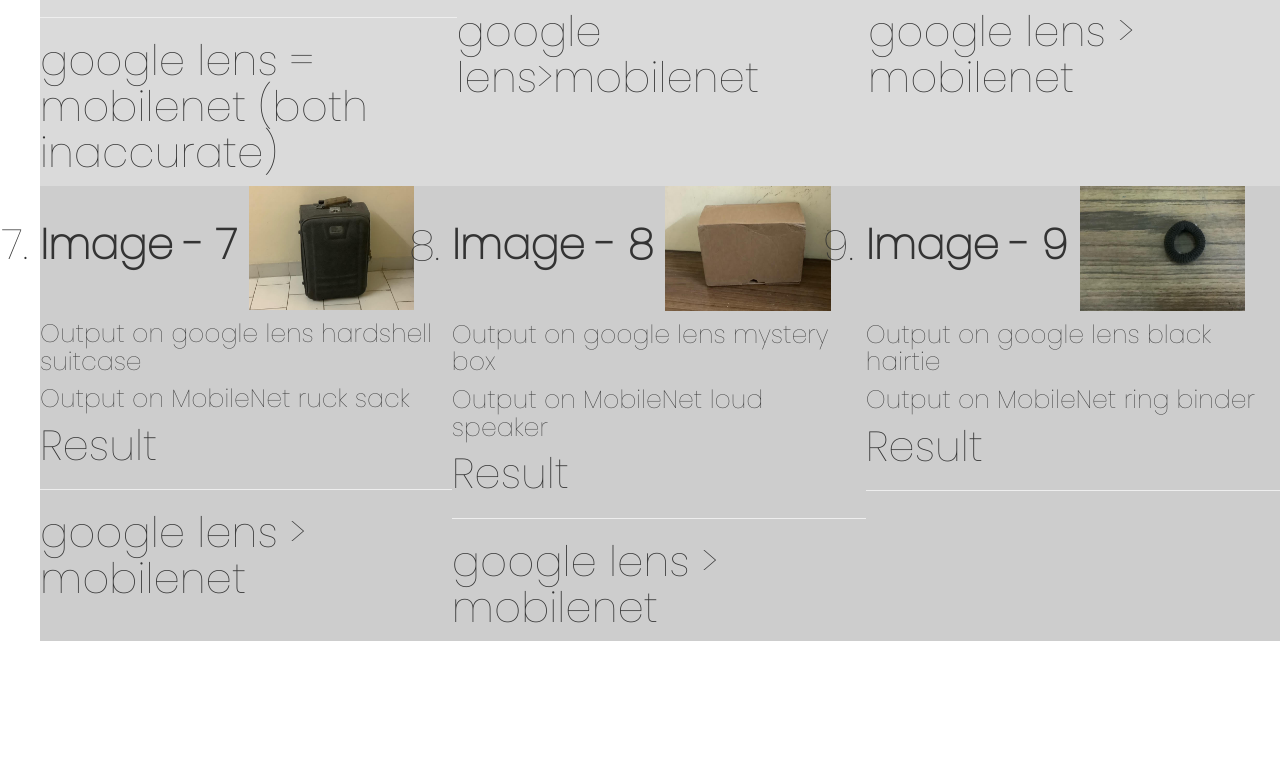
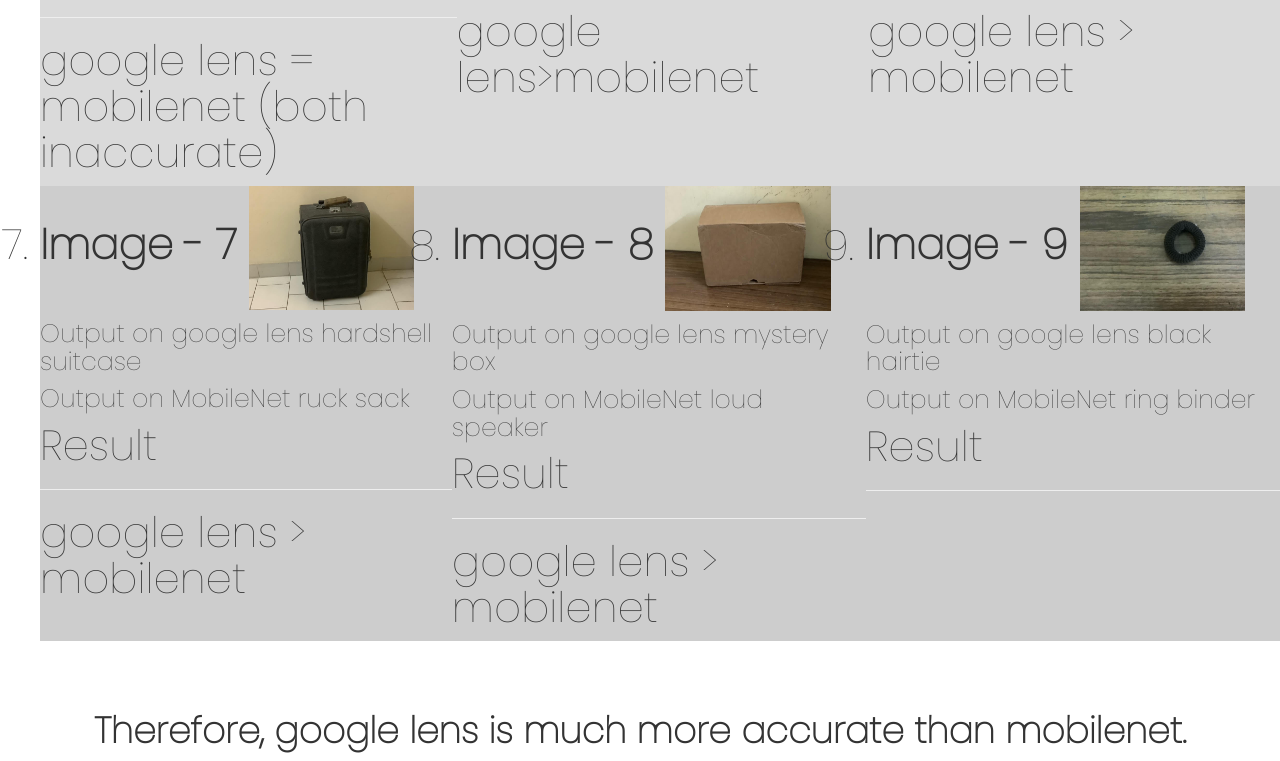
Before and after one commit to Gardenwm/casestudy, a plain HTML site: page index.html in a window 1280 px wide. Shown: the part 880-1641 px from the top of the page. Before the commit the page ends 1531 px from the top, so only its background shows below. Drawn offline with nearby package versions, Linux system fonts and the light colour scheme; a script that the page names is missing.

Commit message:
Update index.html

```diff
--- a/index.html
+++ b/index.html
@@ -198,6 +198,8 @@
             </li>
         </span>
     </ol>
+    <br><br>
+    <h1 style="text-align:center;"><strong>Therefore, google lens is much more accurate than mobilenet.</strong></h1>
 </body>
 
 </html>
```
